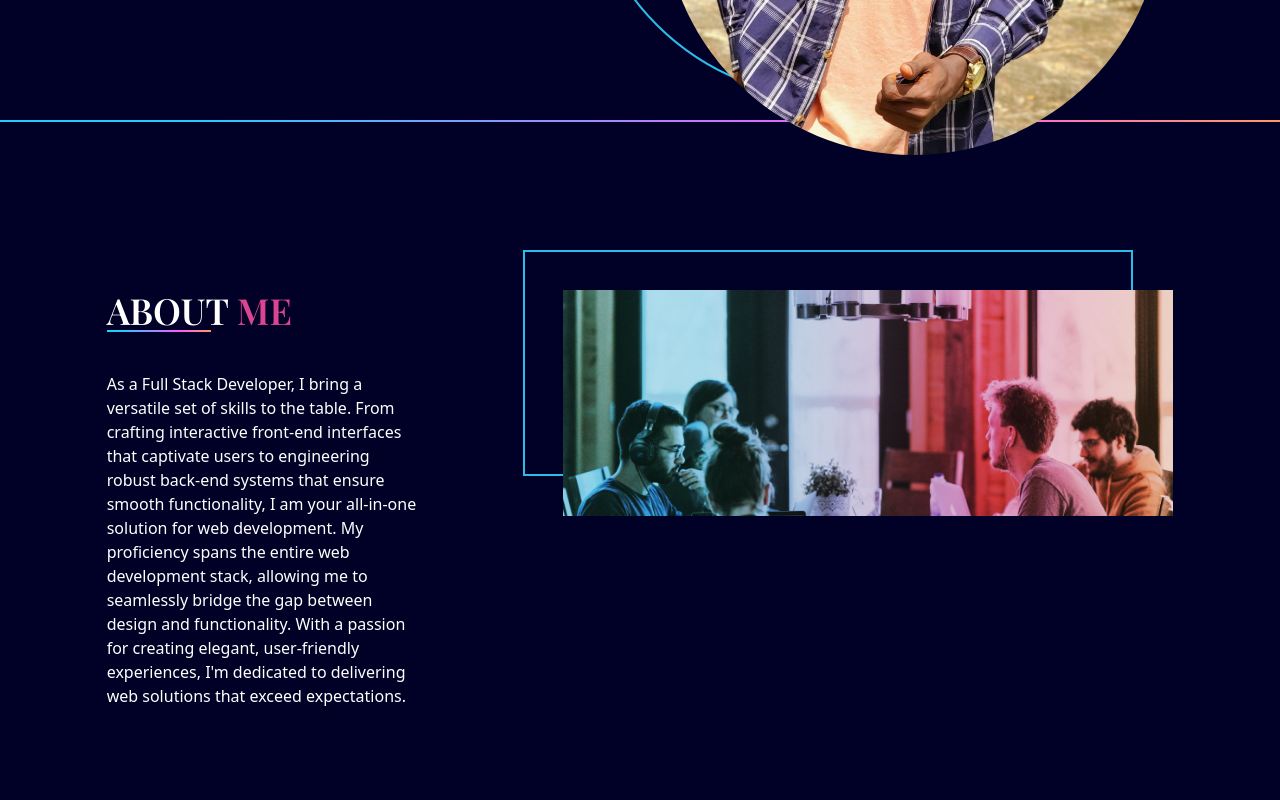
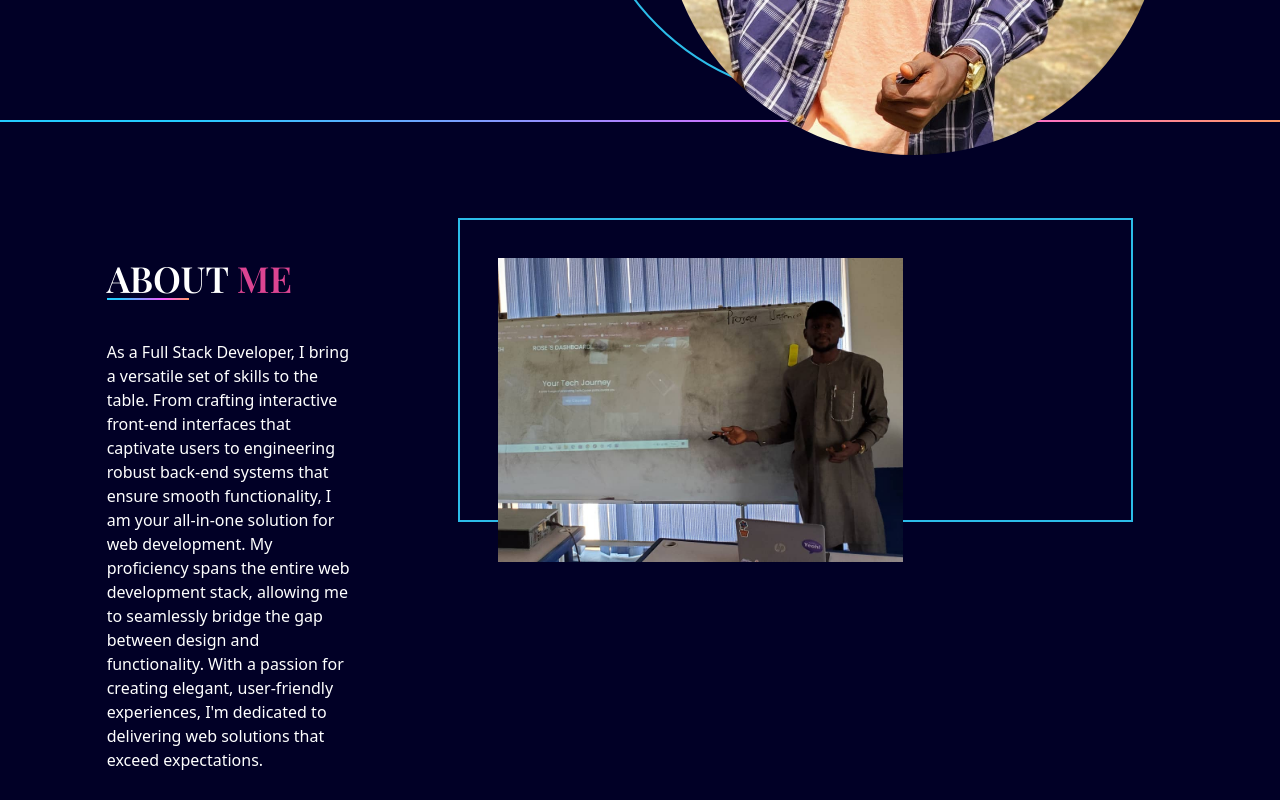
Before and after one commit to Emmyojile/portfolio-v2, a React (Vite) app: page / in a window 1280 px wide. Shown: the part 680-1480 px from the top of the page. Built offline with nearby package versions, Linux system fonts and the light colour scheme.

Commit message:
revamping

```diff
--- a/src/App.jsx
+++ b/src/App.jsx
@@ -4,7 +4,7 @@ import Navbar from "./scenes/Navbar";
 import DotGroup from "./scenes/DotGroup";
 import Landing from "./scenes/Landing";
 import LineGradient from "./components/LineGradient";
-import MySkills from "./scenes/MySkills";
+import MySkills from "./scenes/About";
 import Projects from "./scenes/Projects";
 import Testimonials from "./scenes/Testimonials";
 import Contact from "./scenes/Contact";
@@ -74,7 +74,7 @@ function App() {
         </motion.div>
       </div>
       <LineGradient />
-      <div className="w-5/6 mx-auto md:h-full">
+      {/* <div className="w-5/6 mx-auto md:h-full">
         <motion.div
           margin="0 0 -200px 0"
           amount="all"
@@ -82,8 +82,8 @@ function App() {
         >
           <Testimonials />
         </motion.div>
-      </div>
-      <LineGradient />
+      </div> */}
+      {/* <LineGradient /> */}
       <div className="w-5/6 mx-auto md:h-full">
         <motion.div
           margin="0 0 -200px 0"
--- a/src/scenes/MySkills.jsx
+++ b/src/scenes/About.jsx
@@ -6,7 +6,7 @@ const MySkills = () => {
   const isAboveMediumScreens = useMediaQuery("(min-width: 1060px)");
 
   return (
-    <section id="about" className="pt-10 pb-24">
+    <section id="about" className="pt-2 pb-28">
       {/* {Header AND IMAGE SECTION} */}
 
       <div className="md:flex md:justify-between md:gap-16 mt-32">
@@ -42,12 +42,12 @@ const MySkills = () => {
             <div className="relative z-0 ml-20 before:absolute before:-top-10 before:-left-10  before:w-full before:h-full before:border-2 before:border-blue before:z-[-1]">
               <img
                 alt="skills"
-                className="z-10"
-                src="/assets/skills-image.png"
+                className="z-10 w-3/5"
+                src="/assets/about.jpeg"
               />
             </div>
           ) : (
-            <img alt="skills" className="z-10" src="/assets/skills-image.png" />
+            <img alt="skills" className="z-10" src="/assets/about.jpeg" />
           )}
         </div>
       </div>
--- a/src/scenes/DotGroup.jsx
+++ b/src/scenes/DotGroup.jsx
@@ -26,13 +26,13 @@ const DotGroup = ({ selectedPage, setSelectedPage }) => {
         href="#projects"
         onClick={() => setSelectedPage('projects')}
       />
-      <AnchorLink
+      {/* <AnchorLink
         className={`${
           selectedPage === 'testimonials' ? selectedStyles : "bg-dark-gray"
         } w-3 h-3 rounded-full`}
         href="#testimonials"
         onClick={() => setSelectedPage('testimonials')}
-      />
+      /> */}
       <AnchorLink
         className={`${
           selectedPage === 'contact' ? selectedStyles : "bg-dark-gray"
```
Also changed, not shown: public/assets/about.jpeg (added).
